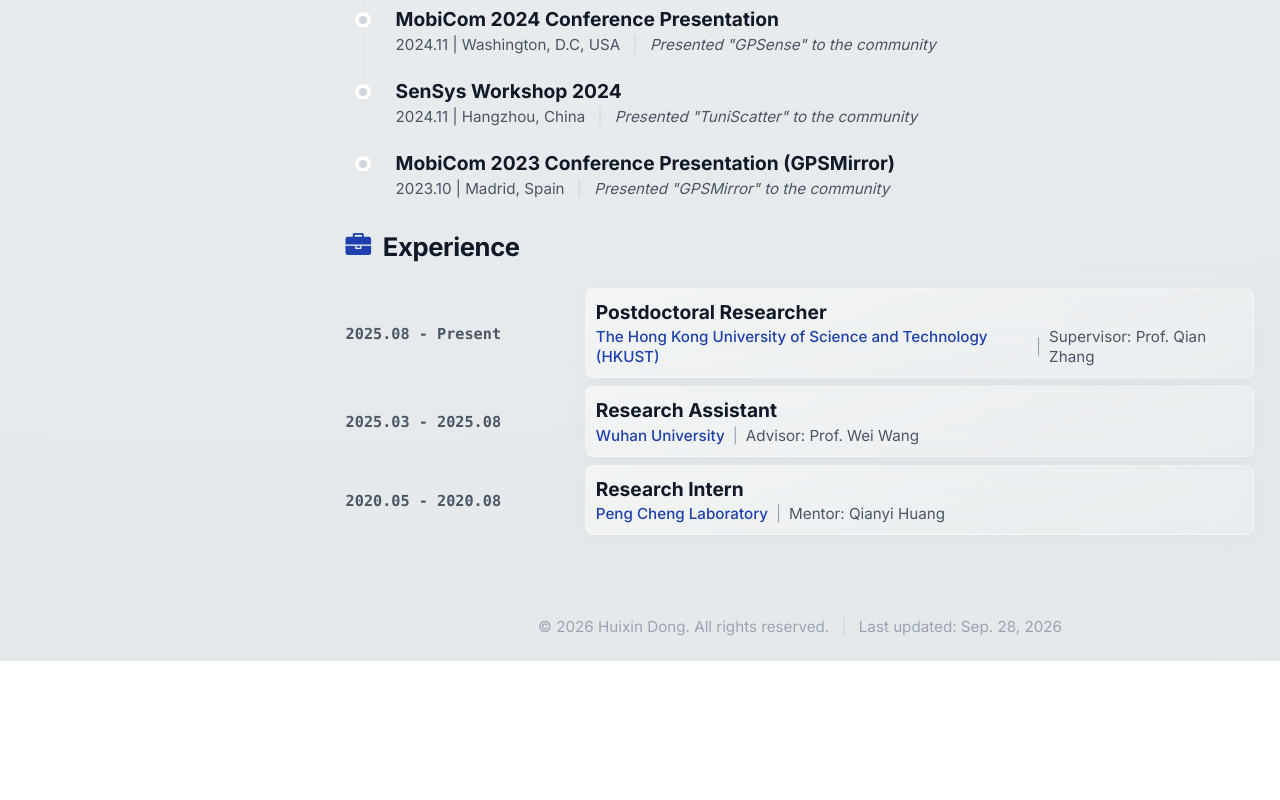
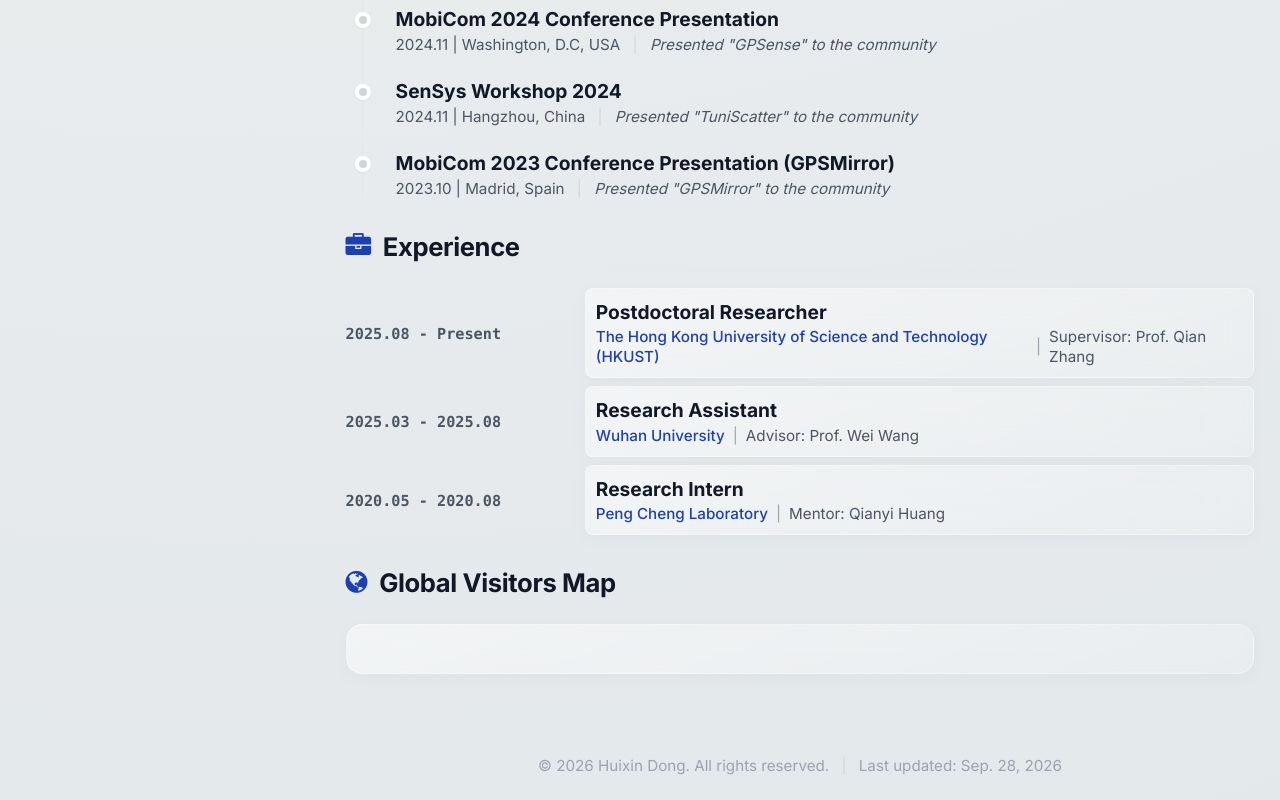
Before and after one commit to donghuixin/PersonalPage, a plain HTML site: page index.html in a window 1280 px wide. Shown: the part 3181-3981 px from the top of the page. Before the commit the page ends 3842 px from the top, so only its background shows below. Drawn offline with nearby package versions, Linux system fonts and the light colour scheme; some packages are replaced by stand-ins of ours; a script that the page names is missing.

Commit message:
Add Global Visitors Map (mapmyvisitors) to homepage

```diff
--- a/index.html
+++ b/index.html
@@ -1091,6 +1091,15 @@
             </div>
         </section>
 
+        <section id="visitors" class="mb-8 scroll-mt-20">
+            <h2 class="text-2xl font-bold text-gray-900 mb-4 pb-2 border-b border-gray-200/50 flex items-center">
+                <i class="fa fa-globe mr-3 text-blue-800"></i>Global Visitors Map
+            </h2>
+            <div class="glass-card rounded-2xl p-6 flex justify-center">
+                <script type="text/javascript" id="mapmyvisitors" src="//mapmyvisitors.com/map.js?d=ZMnQxEEltHYuvE95OEp7Nnud244uKTviYcaH_x6CV80&cl=ffffff&w=a"></script>
+            </div>
+        </section>
+
     </main>
 
     <footer class="mt-auto py-6 text-center text-sm text-gray-400">
```
